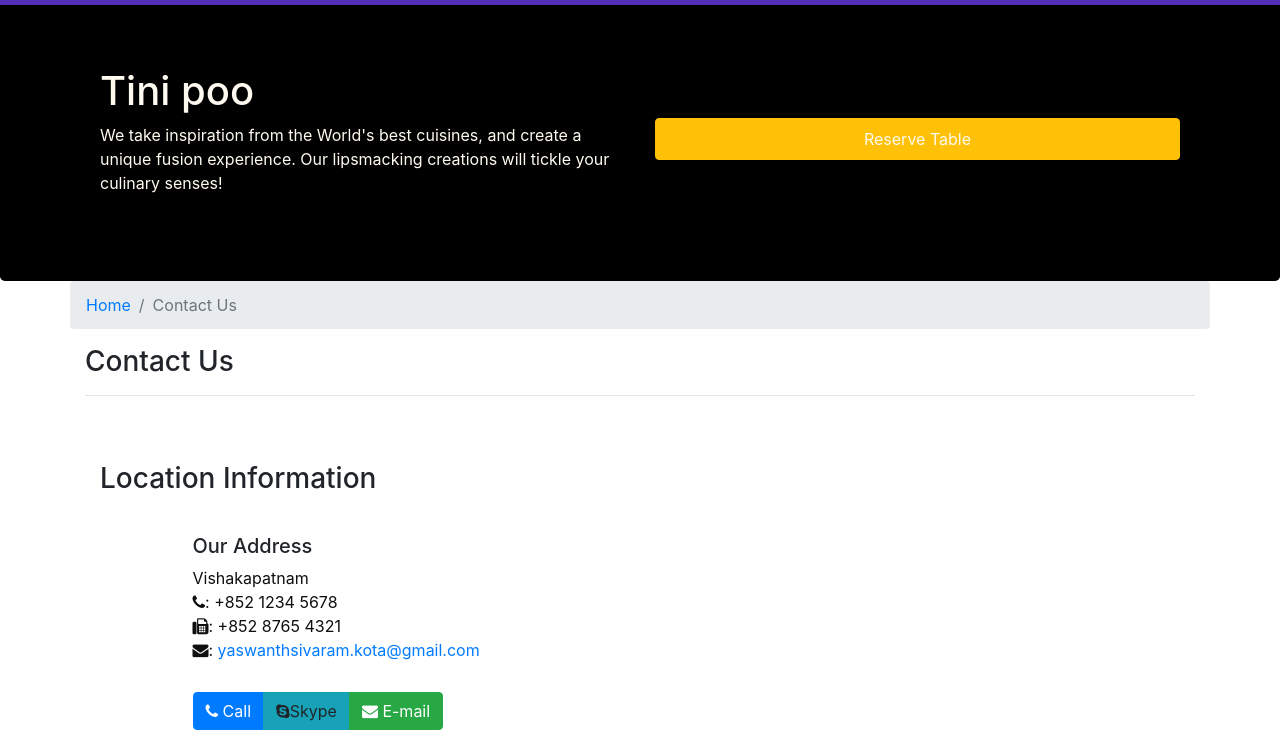
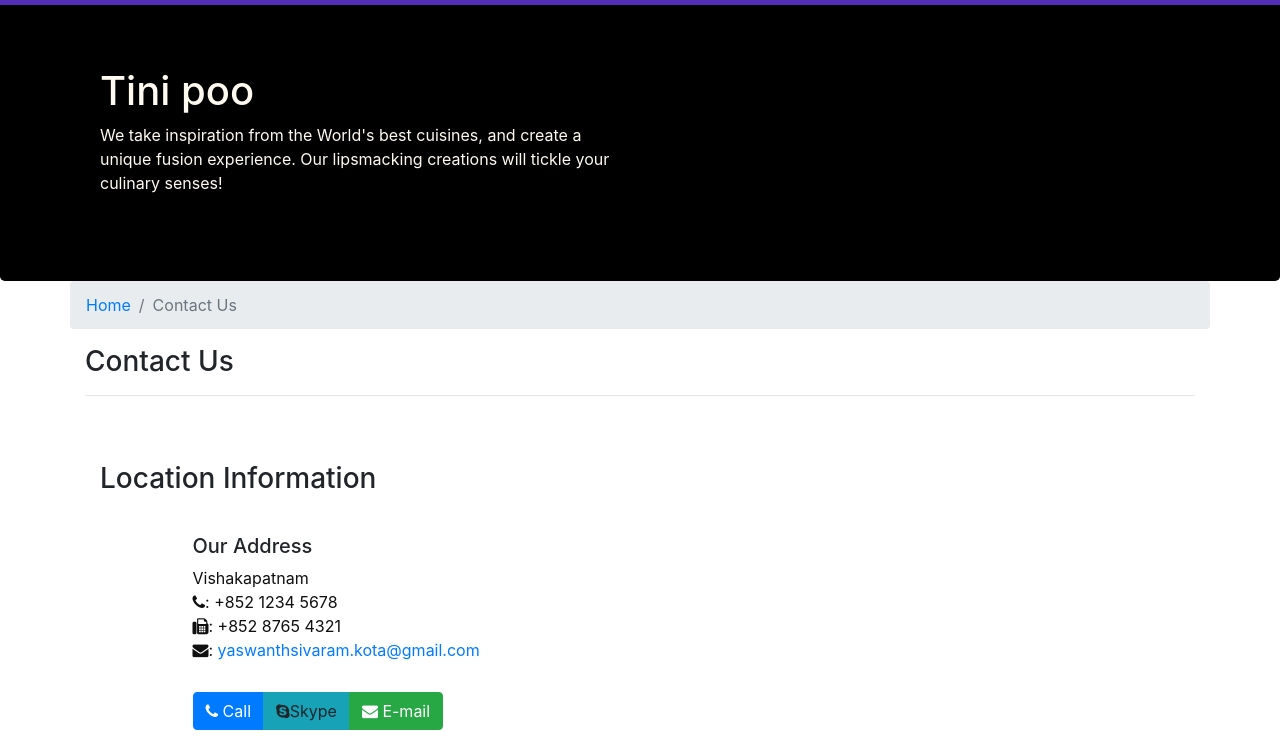
Before and after one commit to YaswanthKota/RestaurantSite, a website: page contactus.html in a window 1280 px wide. Shown: the part 53-800 px from the top of the page. Drawn offline with Linux system fonts and the light colour scheme.

Commit message:
modified about us

```diff
--- a/contactus.html
+++ b/contactus.html
@@ -41,9 +41,6 @@
                     <p>We take inspiration from the World's best cuisines, and create a unique fusion experience. Our lipsmacking creations will tickle your culinary senses!</p>
                 </div>
 
-                <div class="col-12 col-sm align-self-center">
-                    <a id="reserveButton" role="button" class="btn btn-block nav-link btn-warning">Reserve Table</a>
-                </div>
             </div>
         </div>
     </header>
```
Also changed, not shown: aboutus.html (+1 -3 lines).
